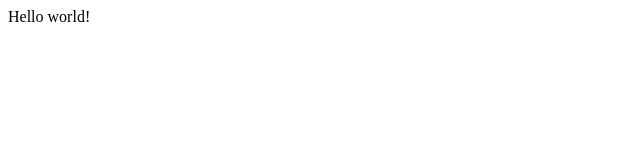
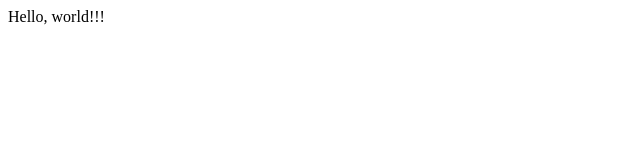
Before and after one commit to Velikiiiy/lecture1, a plain HTML site: page index.html in a window 1280 px wide. Shown: the full height of the page, 0-640 px from the left. Drawn offline with Linux system fonts and the light colour scheme.

Commit message:
Added ,!!

```diff
--- a/index.html
+++ b/index.html
@@ -4,6 +4,6 @@
     <title>Document</title>
 </head>
 <body>
-    Hello world!
+    Hello, world!!!
 </body>
 </html>
```
